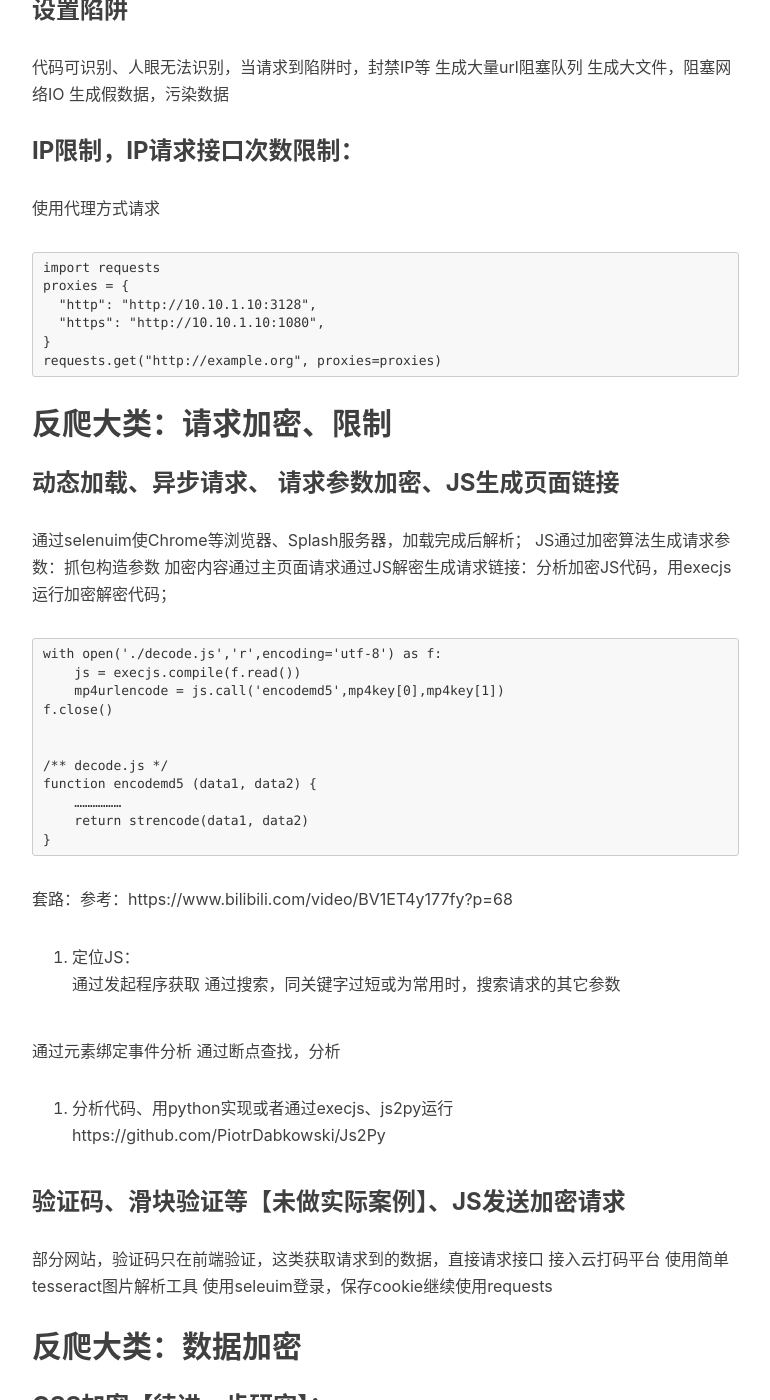
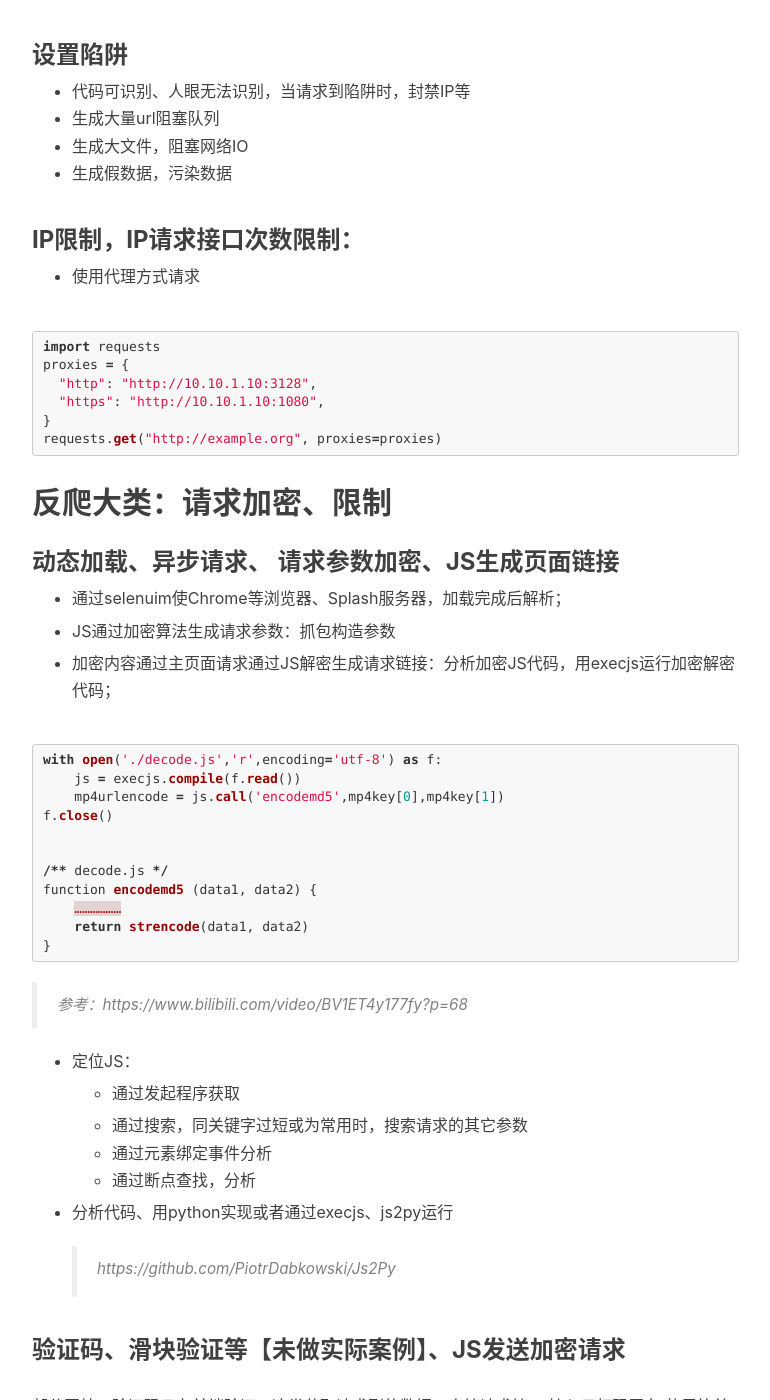
Before and after one commit to shawze/shawze.github.io, a Jekyll site: the page built from _posts/2020-10-04-爬虫总结.md, in a window 1280 px wide and 1400 px high, scrolled down 706 px. Shown: the whole window, without its empty margins (233-1003 px from the left). Built offline with Jekyll 4.4.1, drawn with Linux system fonts in a browser that asks for light colours; nearby versions of some CDN libraries; comment, search, counter and statistics services are not loaded; some of the changed text lies outside the part shown.

Commit message:
Update 2020-10-04-爬虫总结.md

````diff
--- a/_posts/2020-10-04-爬虫总结.md
+++ b/_posts/2020-10-04-爬虫总结.md
@@ -5,23 +5,28 @@ date:   2020-10-04
 ---
 
 ## 反爬大类：身份行为识别
+
 ### 登录限制、UA限制：Header
-User Agent：header信息增加User Agent，或者使用fake-useragent
-登陆限制：登录限制，使用登录后的cookies
-动态cookies：实现访问计数、翻页限制等
-refer限制：追踪请求入口
-请求header限制：保存头信息、将接收的头信息回传
+
+* User Agent：header信息增加User Agent，或者使用fake-useragent
+* 登陆限制：登录限制，使用登录后的cookies
+* 动态cookies：实现访问计数、翻页限制等
+* refer限制：追踪请求入口
+* 请求header限制：保存头信息、将接收的头信息回传
 
 ### 设置陷阱
-代码可识别、人眼无法识别，当请求到陷阱时，封禁IP等
-生成大量url阻塞队列
-生成大文件，阻塞网络IO
-生成假数据，污染数据
+
+* 代码可识别、人眼无法识别，当请求到陷阱时，封禁IP等
+* 生成大量url阻塞队列
+* 生成大文件，阻塞网络IO
+* 生成假数据，污染数据
 
 
 ### IP限制，IP请求接口次数限制：
-使用代理方式请求
-```
+
+* 使用代理方式请求
+
+```python
 import requests
 proxies = {
   "http": "http://10.10.1.10:3128",
@@ -31,11 +36,16 @@ requests.get("http://example.org", proxies=proxies)
 ```
 
 ## 反爬大类：请求加密、限制
+
 ### 动态加载、异步请求、 请求参数加密、JS生成页面链接
-通过selenuim使Chrome等浏览器、Splash服务器，加载完成后解析；
-JS通过加密算法生成请求参数：抓包构造参数
-加密内容通过主页面请求通过JS解密生成请求链接：分析加密JS代码，用execjs运行加密解密代码；
-```
+
+* 通过selenuim使Chrome等浏览器、Splash服务器，加载完成后解析；
+
+* JS通过加密算法生成请求参数：抓包构造参数
+
+* 加密内容通过主页面请求通过JS解密生成请求链接：分析加密JS代码，用execjs运行加密解密代码；
+
+```python
 with open('./decode.js','r',encoding='utf-8') as f:
     js = execjs.compile(f.read())
     mp4urlencode = js.call('encodemd5',mp4key[0],mp4key[1])
@@ -49,40 +59,53 @@ function encodemd5 (data1, data2) {
 }
 ```
 
+> 参考：https://www.bilibili.com/video/BV1ET4y177fy?p=68
 
-套路：参考：https://www.bilibili.com/video/BV1ET4y177fy?p=68
-1. 定位JS：
-通过发起程序获取
-通过搜索，同关键字过短或为常用时，搜索请求的其它参数
+- 定位JS：
 
-通过元素绑定事件分析
-通过断点查找，分析
-2. 分析代码、用python实现或者通过execjs、js2py运行
-https://github.com/PiotrDabkowski/Js2Py
+  - 通过发起程序获取
+
+  * 通过搜索，同关键字过短或为常用时，搜索请求的其它参数
+  * 通过元素绑定事件分析
+  * 通过断点查找，分析
+
+* 分析代码、用python实现或者通过execjs、js2py运行
+
+  > https://github.com/PiotrDabkowski/Js2Py
 
 ### 验证码、滑块验证等【未做实际案例】、JS发送加密请求
+
 部分网站，验证码只在前端验证，这类获取请求到的数据，直接请求接口
 接入云打码平台
 使用简单tesseract图片解析工具
 使用seleuim登录，保存cookie继续使用requests
 
 ## 反爬大类：数据加密
+
 ### CSS加密【待进一步研究】：
+
 文字抽离分散到SVG格式中，【大众点评评论数据】
 
 ### 字体加密【已突破】：
+
 使用selenium的screenshot将其转为图片，可截图单独元素，使用tesseract识别
 字体加密【猫眼电影】   ：手机端无加密、机器学习【fonttools 、sklearn】
 
 https://pypi.org/project/fonttools/
+
 http://github.com/fonttools/fonttools
+
 https://blog.csdn.net/weixin_43411585/article/details/103484643
+
 https://zhuanlan.zhihu.com/p/102153143   #猫眼破解方法
+
 https://juejin.im/post/5dec0105518825124f53a857 #猫眼字体
 
 
 ### 图片化数据
-OCR
-PS:  如果web页面无法解决时，可以考虑手机页面，或者APP数据，因为手机运营商均是共用IP，手机、APP页面无IP限制；
 
-https://juejin.im/post/5bce8201518825773605597d
+- OCR
+
+> PS:  如果web页面无法解决时，可以考虑手机页面，或者APP数据，因为手机运营商均是共用IP，手机、APP页面无IP限制；
+
+> https://juejin.im/post/5bce8201518825773605597d
````
